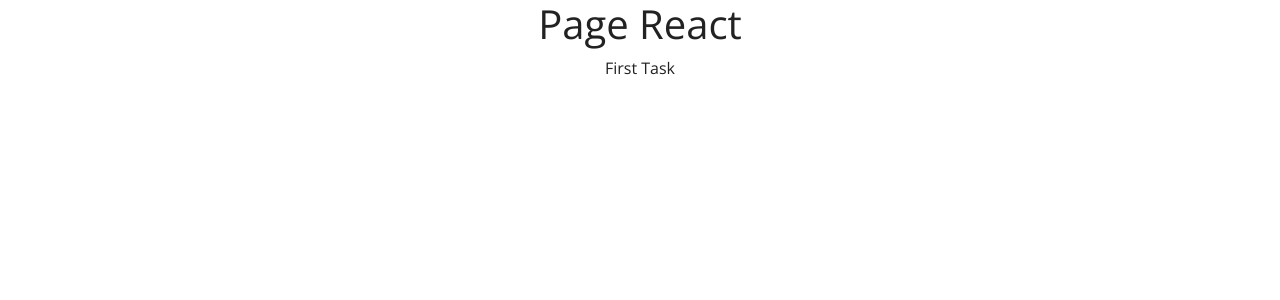
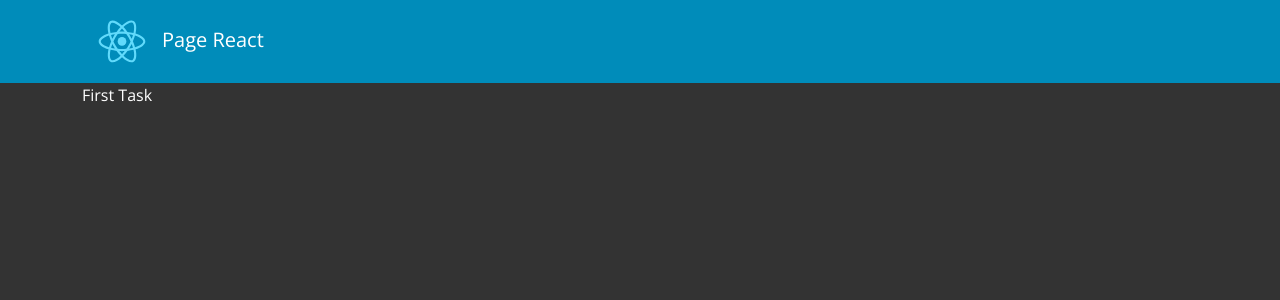
Before and after one commit to IvanAndrade11/react-hooks, a React (Create React App) app: page / in a window 1280 px wide. Shown: the top 300 px of the page. Built offline with nearby package versions, Linux system fonts and the light colour scheme.

Commit message:
:sparkles: add logic taskList

```diff
--- a/src/App.tsx
+++ b/src/App.tsx
@@ -1,17 +1,12 @@
 import './App.css';
 import { useState } from 'react';
+import logo from './logo.svg';
+import { Task } from './interfaces/Task';
+import TaskList from './components/TaskList';
 
 interface Props {
   title: string
 }
-
-interface Task {
-  id: number
-  title: string
-  description: string
-  completed: boolean
-}
-
 
 function App({ title }: Props) {
   const [tasks, setTasks] = useState<Task[]>([
@@ -22,14 +17,22 @@ function App({ title }: Props) {
       completed: false
     }
   ]);
+
   return (
-    <div className="App">
-      <h1>{title}</h1>
-      {
-        tasks.map(
-          task => <div>{task.title}</div>
-        )
-      }
+    <div className="bg-dark text-white" style={{height: '100vh'}}>
+
+      <nav className='navbar navbar-dark bg-primary'>
+        <div className="container">
+          <a href="/" className='navbar-brand'>
+            <img src={logo} alt="Logo React" style={{ width: '5rem' }}/>
+            {title}
+          </a>
+        </div>
+      </nav>
+
+      <main className="container p4">
+        <TaskList tasks={ tasks }/>
+      </main>
     </div>
   );
 }
--- a/src/components/TaskList.tsx
+++ b/src/components/TaskList.tsx
@@ -1,3 +1,15 @@
-export default function TaskList(){
-    return <></>
+import { Task } from '../interfaces/Task';
+
+interface Props {
+    tasks: Task[]
 }
+
+export default function TaskList({ tasks }: Props){
+    return <>
+        {
+          tasks.map(
+            task => <div>{task.title}</div>
+          )
+        }
+    </>
+}
```
